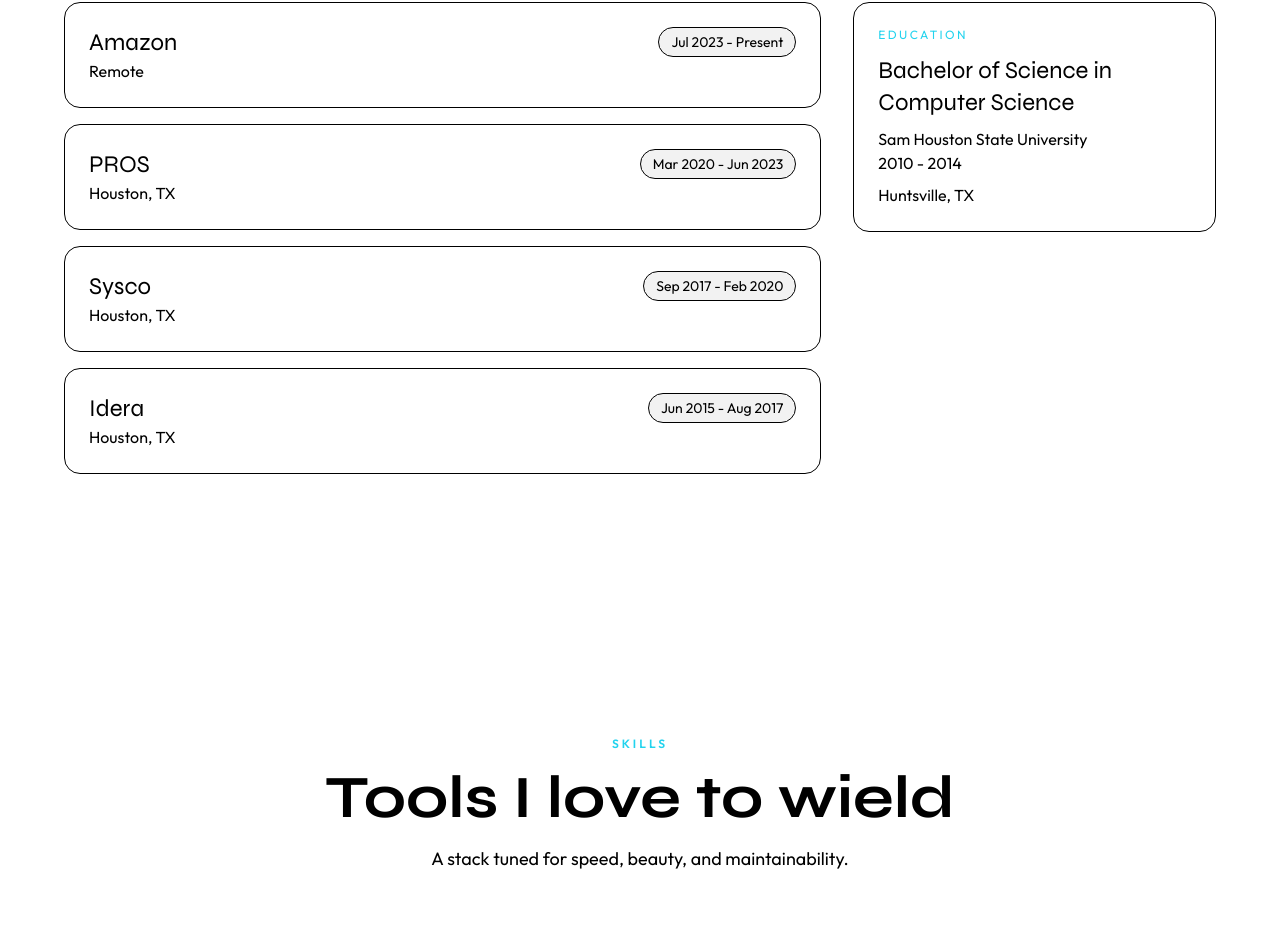
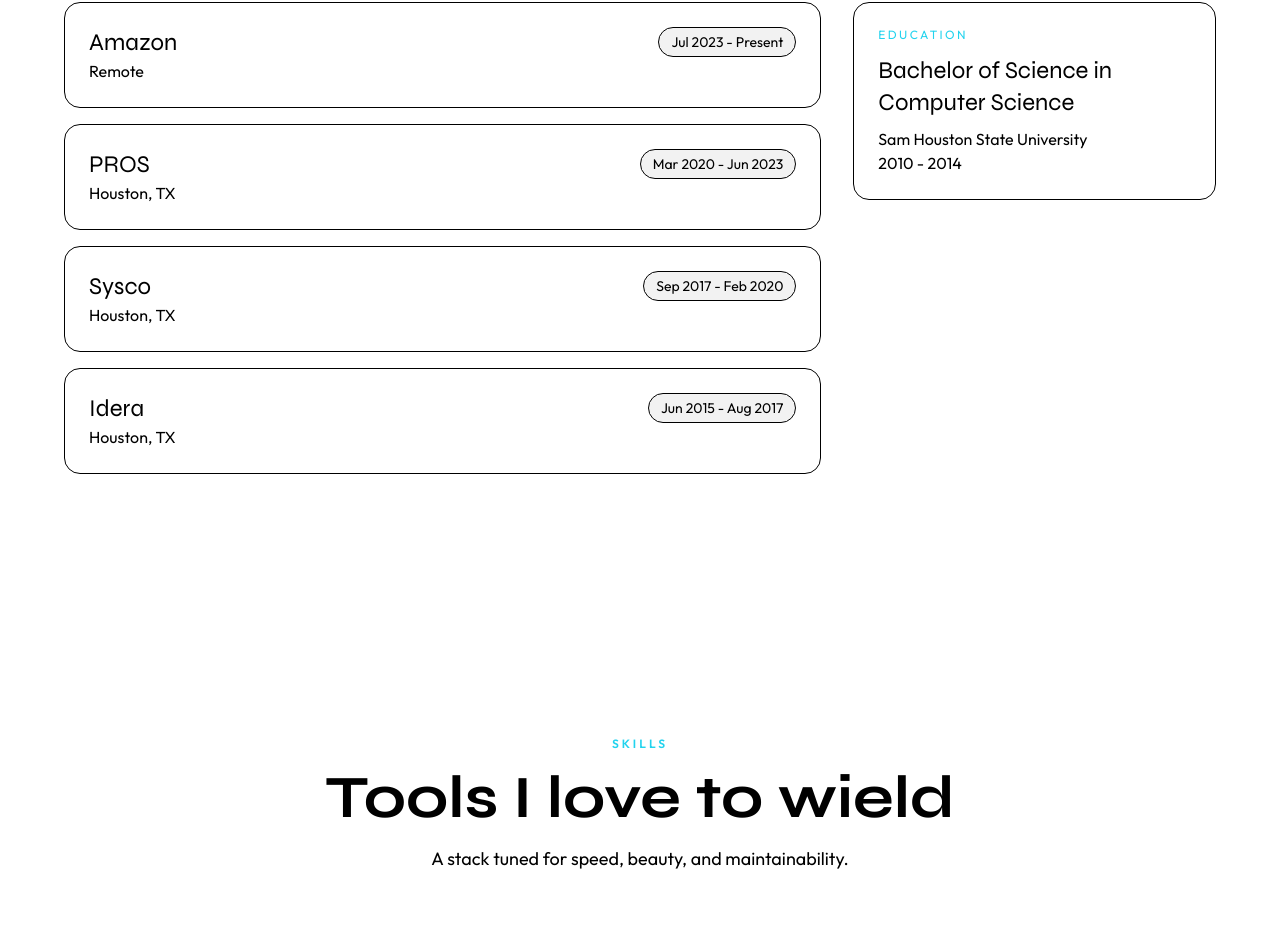
Before and after one commit to elitegh/kyle, a Next.js app: page / in a window 1280 px wide. Shown: the part 2175-3126 px from the top of the page. Built offline with nearby package versions, Linux system fonts and the light colour scheme.

Commit message:
fourth commit

```diff
--- a/src/components/Journey.tsx
+++ b/src/components/Journey.tsx
@@ -49,7 +49,6 @@
             <h3 className="font-display text-2xl text-fg mb-2">{education.degree}</h3>
             <p className="text-fg-muted">{education.school}</p>
             <p className="text-fg-muted">{education.period}</p>
-            <p className="text-fg-muted mt-2">{education.location}</p>
           </motion.aside>
         </div>
       </div>
--- a/src/data/portfolio.ts
+++ b/src/data/portfolio.ts
@@ -53,8 +53,7 @@
 export const education = {
   degree: "Bachelor of Science in Computer Science",
   school: "Sam Houston State University",
-  period: "2010 - 2014",
-  location: "Huntsville, TX",
+  period: "2010 - 2014"
 };
 
 export const skills = [
```
